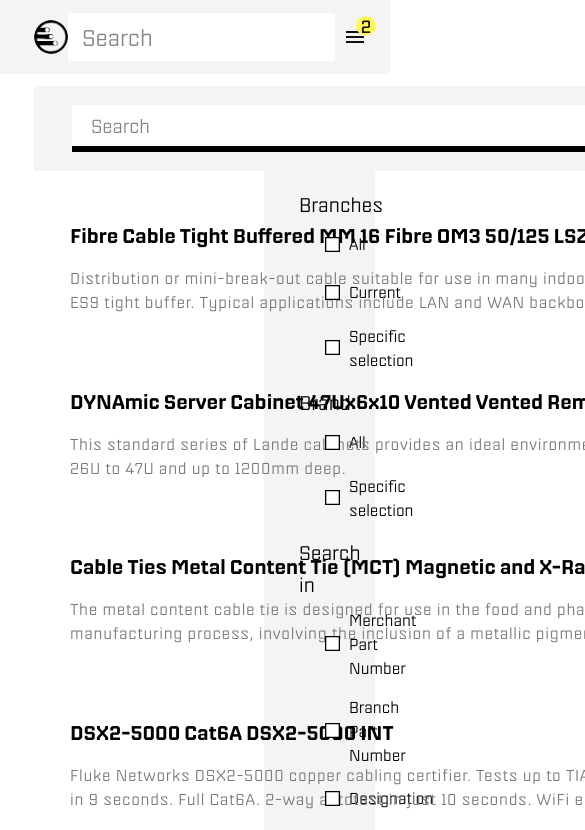
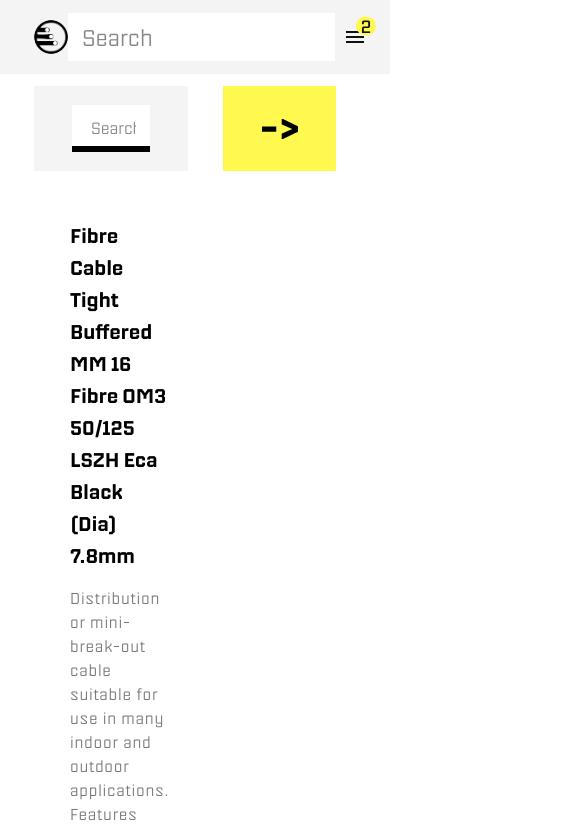
Before and after one commit to EmmanuelFermin/catalog, a Next.js app: page / in a window 390 px wide. Shown: the top 830 px of the page, 585 px wide, since content can reach past the window. Built offline with nearby package versions, Linux system fonts and the light colour scheme.

Commit message:
Responsive Body 1536px above: Change layout and styles and used rem as units

```diff
--- a/components/Catalog/Catalog.tsx
+++ b/components/Catalog/Catalog.tsx
@@ -78,9 +78,9 @@ const Catalog: FC<CatalogProps> = ({ items }) => {
       <FlexContainer>
         <Box
           sx={{
+            width: "100%",
             p: "19px 38px 19px 38px",
             backgroundColor: "#F4F4F4",
-            position: "relative",
           }}
         >
           <SearchField
@@ -100,20 +100,20 @@ const Catalog: FC<CatalogProps> = ({ items }) => {
             </FormHelperText>
           )}
         </Box>
-        <Box sx={{ ml: "37px" }}>
+        <Box sx={{ ml: "35px", mr: "35px" }}>
           <Button
             onClick={handleSearch}
             variant="contained"
             color="secondary"
             disableElevation
-            sx={{ borderRadius: "0", width: "113px", height: "85px" }}
+            sx={{ borderRadius: "0", width: "7.0625rem", height: "5.3125rem" }}
           >
-            <GoSearchIcon sx={{ fontSize: 36 }} />
+            <GoSearchIcon sx={{ fontSize: "2.25rem" }} />
           </Button>
         </Box>
       </FlexContainer>
 
-      <Box sx={{ p: "0 0 20px 20px", width: "1009px" }}>
+      <Box sx={{ p: "0 205px 20px 20px" }}>
         <List>
           {isSubmitted &&
           searchResults.length > 0 &&
@@ -212,11 +212,13 @@ export default Catalog;
 const FlexContainer = styled(Box)`
   && {
     display: flex;
+    width: 100%;
   }
 `;
 
 const SearchField = styled(TextField)`
   && {
+    width: 100%;
     background-color: #ffffff;
     margin-left: auto;
     box-shadow: 1px -12px 0px -6px
@@ -227,16 +229,15 @@ const SearchField = styled(TextField)`
       border: ${(props: any) => (props.error ? "" : "none")};
     }
     & input {
-      width: 900px;
-      font-size: 18px;
+      width: 100%;
+      font-size: 1.03125rem;
       font-weight: 500;
-      height: 14px;
-      font-size: 0.9rem;
+      height: 0.875rem;
       color: #000000;
       font-weight: 500;
       padding-left: 19px;
       &::placeholder {
-        font-size: 1.2rem;
+        font-size: 1.03125rem;
         font-weight: 300;
         color: #797777;
         opacity: 0.9;
@@ -307,19 +308,18 @@ const SearchField = styled(TextField)`
       /* INPUT Extra large devices (large laptops and desktops, 1200px and up) */
       @media only screen and (min-width: 1200px) {
         && {
-          /* width: 400px; */
           font-size: 1.2187rem;
-          height: 10px;
+          height: 0.625rem;
         }
       }
 
       /* INPUT Extra Extra large devices (large laptops and desktops, 1536px and up) */
       @media only screen and (min-width: 1536px) {
         && {
-          width: 900px;
-          font-size: 18px;
+          /* width: 900px; */
+          font-size: 1.03125rem;
           font-weight: 500;
-          height: 14px;
+          height: 0.875rem;
         }
       }
     }
--- a/components/Catalog/CatalogItem.tsx
+++ b/components/Catalog/CatalogItem.tsx
@@ -421,7 +421,7 @@ const CatalogItem: FC<CatalogProps> = ({
               sm: "0.75rem",
               md: "0.85rem",
               lg: "1rem",
-              xl: "1.47rem",
+              xl: "1.40625rem",
             },
             fontWeight: 500,
             mt: "33px",
@@ -437,7 +437,7 @@ const CatalogItem: FC<CatalogProps> = ({
               sm: "0.75rem",
               md: "0.85rem",
               lg: "1rem",
-              xl: "1.1rem",
+              xl: "1.03125rem",
             },
             fontWeight: `${
               ((isFilterSearchBranchNum || isFilterSearchMerchantNum) &&
@@ -480,7 +480,7 @@ const ResultBox = styled(Box)`
 
 const ResultMsg = styled(Typography)`
   && {
-    font-size: 1.1rem;
+    font-size: 1.03125rem;
     font-weight: ${(props: { isExactlyFound: boolean }) =>
       props.isExactlyFound ? 400 : 300};
     color: #797777;
@@ -490,7 +490,7 @@ const ResultMsg = styled(Typography)`
 
 const ResultLocation = styled(Typography)`
   && {
-    font-size: 1.1rem;
+    font-size: 1.03125rem;
     font-weight: ${(props: { isExactlyFound: boolean }) =>
       props.isExactlyFound ? 400 : 300};
     color: #797777;
@@ -500,7 +500,7 @@ const ResultLocation = styled(Typography)`
 
 const MerchantPartNum = styled(Typography)`
   && {
-    font-size: 1.1rem;
+    font-size: 1.03125rem;
     font-weight: 300;
     color: #797777;
     letter-spacing: 0.74px;
@@ -510,7 +510,7 @@ const MerchantPartNum = styled(Typography)`
 
 const BranchPartNum = styled(Typography)`
   && {
-    font-size: 1.1rem;
+    font-size: 1.03125rem;
     font-weight: 300;
     color: #797777;
     letter-spacing: 0.74px;
@@ -520,7 +520,7 @@ const BranchPartNum = styled(Typography)`
 
 const Designation = styled(Typography)`
   && {
-    font-size: 1.1rem;
+    font-size: 1.03125rem;
     font-weight: ${(props: any) => (props.isfound ? 500 : 300)};
     color: #797777;
     letter-spacing: 0.74px;
@@ -530,7 +530,7 @@ const Designation = styled(Typography)`
 
 const Attribute = styled(Typography)`
   && {
-    font-size: 1.1rem;
+    font-size: 1.03125rem;
     font-weight: ${(props: any) => (props.isfound ? 500 : 300)};
     color: #797777;
     letter-spacing: 0.74px;
--- a/components/Catalog/CatalogLayout.tsx
+++ b/components/Catalog/CatalogLayout.tsx
@@ -9,14 +9,17 @@ interface CatalogLayoutProps {
 }
 
 const CatalogLayout: FC<CatalogLayoutProps> = ({ products }) => {
-
-
   return (
-    <Grid container spacing={0.5} columns={21}>
-      <Grid item xs={14}>
+    <Grid
+      sx={{ maxWidth: "100%" }}
+      container
+      spacing={0.5}
+      columns={{ xs: 21, sm: 21, md: 21, lg: 15, xl: 21 }}
+    >
+      <Grid item xs={21} sm={14} md={14} lg={11} xl={14}>
         <Catalog items={products} />
       </Grid>
-      <Grid item xs={7}>
+      <Grid item xs={21} sm={7} md={7} lg={4} xl={7}>
         <Filters />
       </Grid>
     </Grid>
--- a/components/Catalog/Filters.tsx
+++ b/components/Catalog/Filters.tsx
@@ -205,7 +205,7 @@ const Filters: FC = () => {
               sm: "0.75rem",
               md: "0.85rem",
               lg: "1rem",
-              xl: "1.47rem",
+              xl: "1.40625rem",
             },
             fontWeight: 500,
             ml: "10px",
@@ -239,7 +239,7 @@ const Filters: FC = () => {
                     sm: "0.75rem",
                     md: "0.85rem",
                     lg: "1rem",
-                    xl: "1.47rem",
+                    xl: "1.40625rem",
                   },
                   fontWeight: 300,
                   color: `${
@@ -282,14 +282,17 @@ const Filters: FC = () => {
                         icon={
                           <UncheckedBoxIcon
                             sx={{
-                              fontSize: "15px",
+                              fontSize: "0.75rem",
                               backgroundColor: "white",
                             }}
                           />
                         }
                         checkedIcon={
                           <CheckedBoxIcon
-                            sx={{ fontSize: "15px", backgroundColor: "white" }}
+                            sx={{
+                              fontSize: "0.75rem",
+                              backgroundColor: "white",
+                            }}
                           />
                         }
                       />
@@ -302,7 +305,7 @@ const Filters: FC = () => {
                             sm: "0.75rem",
                             md: "0.85rem",
                             lg: "1rem",
-                            xl: "1.1rem",
+                            xl: "1.03125rem",
                           },
                           fontWeight: 300,
                         }}
--- a/components/ContainerBody.tsx
+++ b/components/ContainerBody.tsx
@@ -1,5 +1,5 @@
 import React, { FC } from "react";
-import { Box } from "@mui/material";
+import { Box, Container } from "@mui/material";
 import styled from "styled-components";
 
 interface ContainerBodyProps {
@@ -7,13 +7,14 @@ interface ContainerBodyProps {
 }
 
 const ContainerBody: FC<ContainerBodyProps> = (props) => {
-  return <StyledContainer>{props.children}</StyledContainer>;
+  return <StyledContainer maxWidth="xl">{props.children}</StyledContainer>;
 };
 
 export default ContainerBody;
 
-const StyledContainer = styled(Box)`
+const StyledContainer = styled(Container)`
   && {
+    max-width: 2500px;
     padding-top: 120px;
     padding-left: 64px;
     padding-right: 65px;
```
